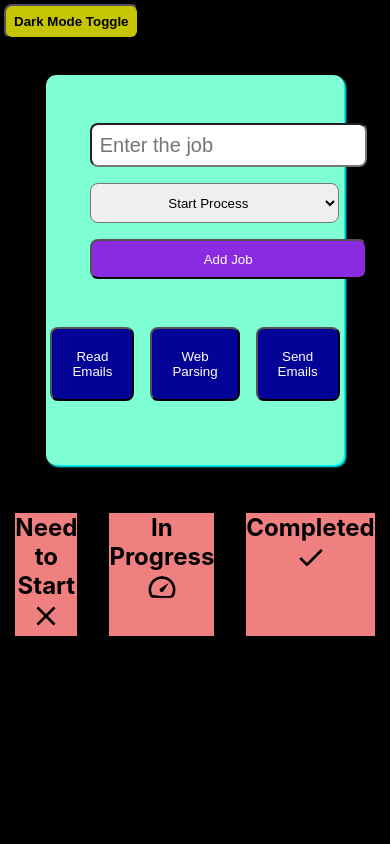
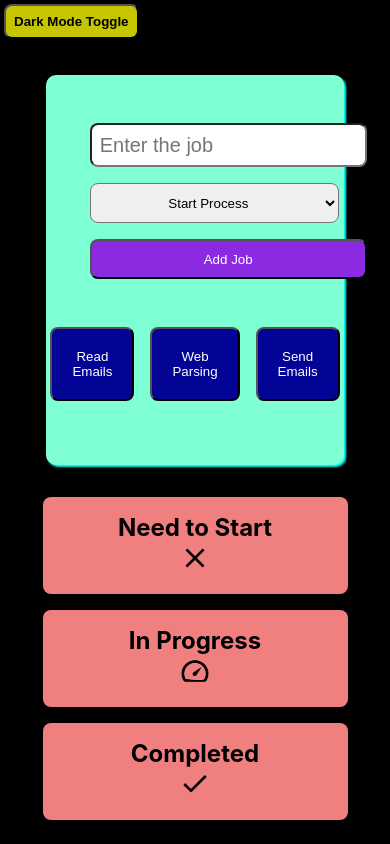
Before and after one commit to mstafford93/job-management-application-form, a React (Create React App) app: page / in a window 390 px wide. Shown: the top 844 px of the page. Built offline with nearby package versions, Linux system fonts and the light colour scheme.

Commit message:
media screen basic

```diff
--- a/src/App.css
+++ b/src/App.css
@@ -2,3 +2,9 @@
     display: flex;
     justify-content: center;
 }
+
+@media (max-width: 1000px) {
+    .columnSection {
+        display: block;
+    }
+}
--- a/src/components/JobColumn.css
+++ b/src/components/JobColumn.css
@@ -3,8 +3,18 @@
     background-color: lightcoral;
     text-align: center;
     margin: 1rem;
+    padding: 1rem;
 }
 
 .sectionImage {
     height: 2rem;
 }
+
+@media (max-width: 1000px) {
+    .singleSection {
+        justify-self: center;
+        width: 70%;
+        border-radius: 8px;
+        min-height: 3vh;
+    }
+}
```
